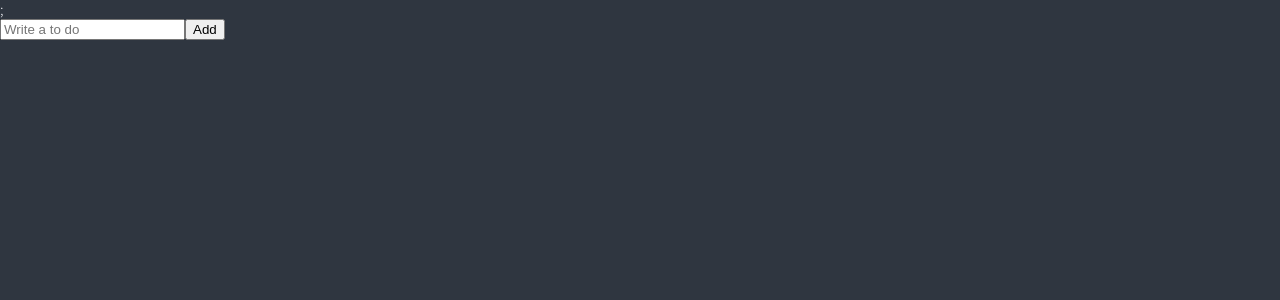
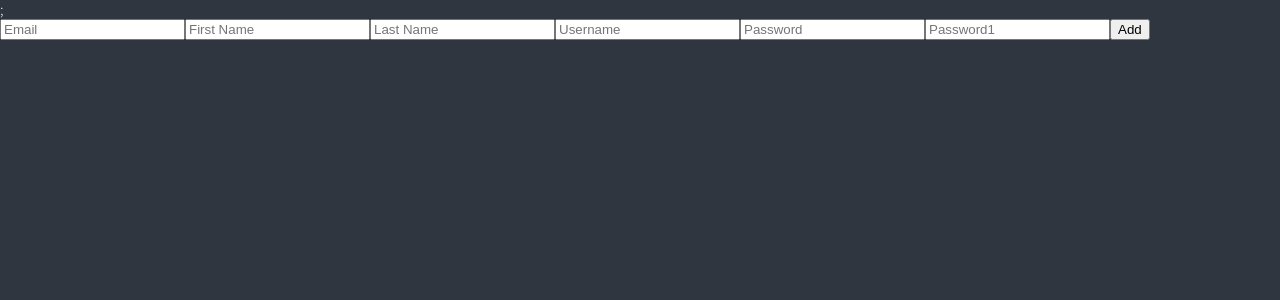
Before and after one commit to seunghyeokleeme/todo-list, a React (Create React App) app: page / in a window 1280 px wide. Shown: the top 300 px of the page. Built offline with nearby package versions, Linux system fonts and the light colour scheme.

Commit message:
refactor(ToDoList): react-hook-form으로 form 개선
See also: NomadCoder react-master 6.6

```diff
--- a/package.json
+++ b/package.json
@@ -12,6 +12,7 @@
     "@types/react-dom": "^18.0.10",
     "react": "^18.2.0",
     "react-dom": "^18.2.0",
+    "react-hook-form": "^7.43.1",
     "react-scripts": "5.0.1",
     "recoil": "^0.7.6",
     "styled-components": "^5.3.6",
--- a/src/ToDoList.tsx
+++ b/src/ToDoList.tsx
@@ -1,16 +1,21 @@
-import { useState } from "react";
+import { useForm } from "react-hook-form";
 
-function ToDoList() {
+/* function ToDoList() {
   const [toDo, setToDo] = useState("");
+  const [toDoError, setToDoError] = useState("");
   const onChange = (event: React.FormEvent<HTMLInputElement>) => {
     const {
       currentTarget: { value },
     } = event;
+    setToDoError("");
     setToDo(value);
   };
   const onSubmit = (event: React.FormEvent<HTMLFormElement>) => {
     event.preventDefault();
-    console.log(toDo);
+    if (toDo.length < 10) {
+      return setToDoError("To do should be longer");
+    }
+    console.log("submit");
   };
 
   return (
@@ -23,6 +28,25 @@
           type="text"
         />
         <button>Add</button>
+        {toDoError !== "" ? toDoError : null}
+      </form>
+    </div>
+  );
+}
+*/
+function ToDoList() {
+  const { register, watch } = useForm();
+  console.log(watch());
+  return (
+    <div>
+      <form>
+        <input {...register("email")} placeholder="Email" type="email" />
+        <input {...register("firstName")} placeholder="First Name" />
+        <input {...register("lastName")} placeholder="Last Name" />
+        <input {...register("username")} placeholder="Username" />
+        <input {...register("password")} placeholder="Password" />
+        <input {...register("password1")} placeholder="Password1" />
+        <button>Add</button>
       </form>
     </div>
   );
```
Also changed, not shown: 1 other file (tests, documents, lock files or other folders).
